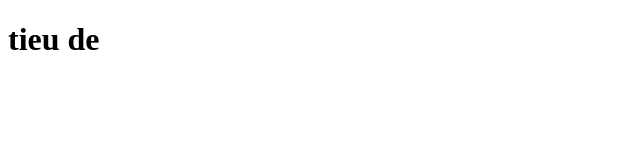
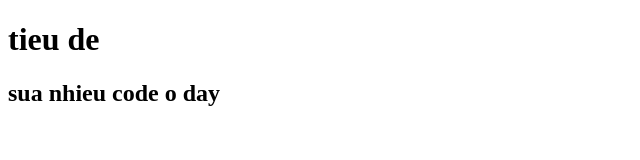
Before and after one commit to Letautalau/duan-444, a plain HTML site: page index.html in a window 1280 px wide. Shown: the whole page, without its empty margins (0-640 px from the left). Drawn offline with Linux system fonts and the light colour scheme.

Commit message:
sua code lan 1

```diff
--- a/index.html
+++ b/index.html
@@ -7,5 +7,6 @@
   </head>
   <body>
     <h1>tieu de</h1>
+    <h2>sua nhieu code o day</h2>
   </body>
 </html>
```
